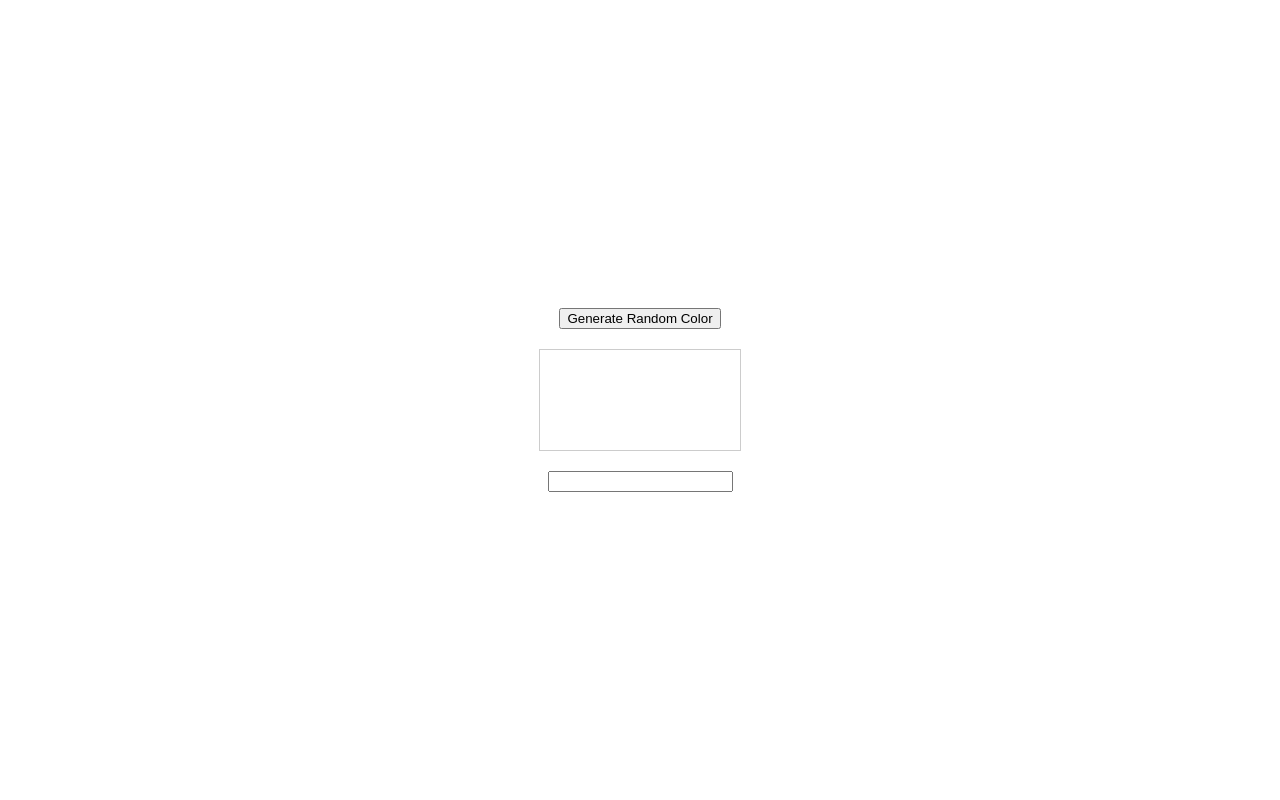
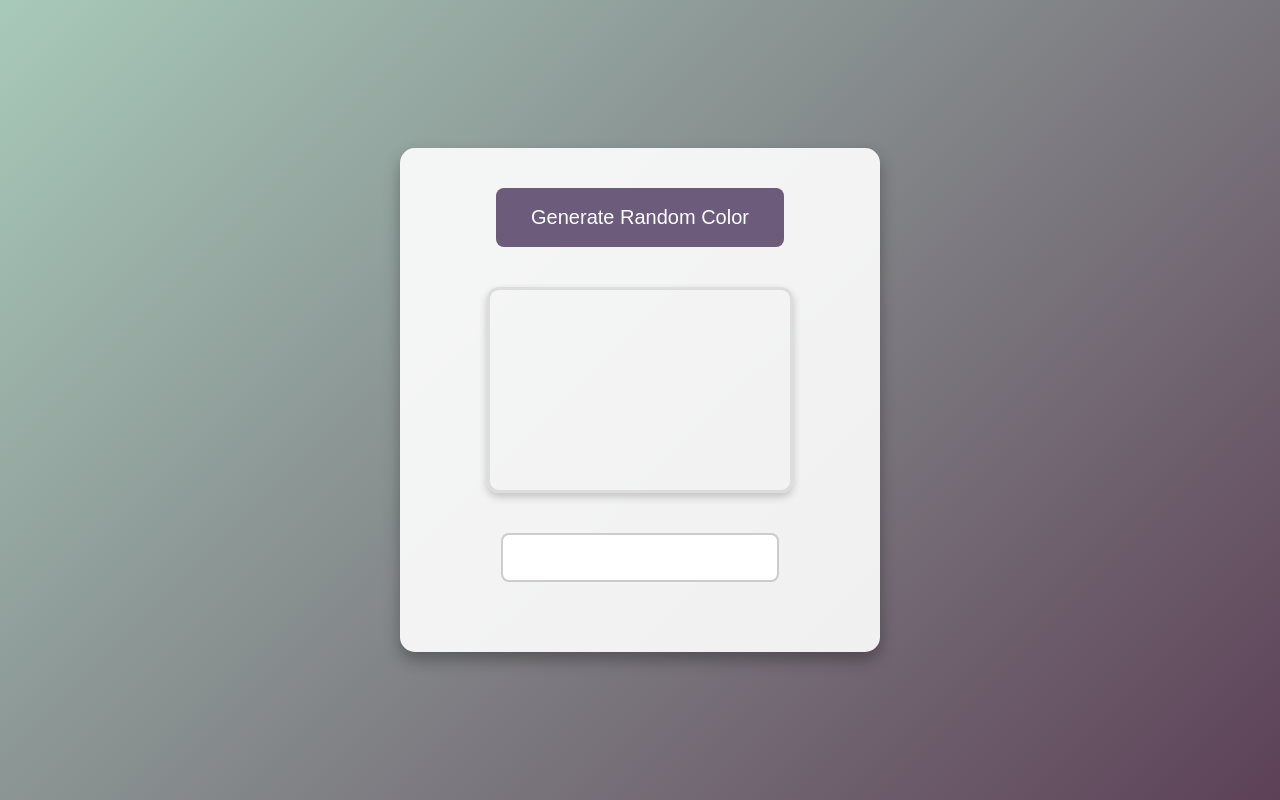
Before and after one commit to mazenAliRushdi/Random-Color-Generator, a plain HTML site: page index.html in a window 1280 px wide. Drawn offline with Linux system fonts and the light colour scheme.

Commit message:
Enhance UI/UX: Improved styling and layout for better user experience

```diff
--- a/style.css
+++ b/style.css
@@ -4,15 +4,70 @@ body {
     align-items: center;
     min-height: 100vh;
     margin: 0;
+    background: linear-gradient(135deg, #A8CABA, #5D4157);
+    font-family: 'Montserrat', sans-serif;
 }
 
 .container {
     text-align: center;
+    background-color: rgba(255, 255, 255, 0.9);
+    padding: 40px;
+    border-radius: 15px;
+    box-shadow: 0 8px 16px rgba(0, 0, 0, 0.3);
+    width: 400px;
+}
+
+#generate-btn {
+    padding: 18px 35px;
+    font-size: 20px;
+    background-color: #6C5B7B;
+    color: white;
+    border: none;
+    border-radius: 8px;
+    cursor: pointer;
+    transition: background-color 0.3s ease, transform 0.2s ease;
+}
+
+#generate-btn:hover {
+    background-color: #554A63;
+    transform: translateY(-3px);
 }
 
 #color-display {
-    width: 200px;
-    height: 100px;
-    margin: 20px auto;
-    border: 1px solid #ccc;
+    width: 300px;
+    height: 200px;
+    margin: 40px auto;
+    border: 3px solid #ddd;
+    border-radius: 12px;
+    box-shadow: 0 4px 8px rgba(0, 0, 0, 0.2);
+    transition: transform 0.3s ease;
 }
+
+#color-display:active {
+    transform: scale(1.05);
+}
+
+#color-code {
+    padding: 12px;
+    font-size: 18px;
+    border: 2px solid #ccc;
+    border-radius: 8px;
+    width: 250px;
+    margin-bottom: 30px;
+}
+
+#copy-btn {
+    padding: 12px 25px;
+    font-size: 18px;
+    background-color: #355C7D;
+    color: white;
+    border: none;
+    border-radius: 8px;
+    cursor: pointer;
+    transition: background-color 0.3s ease, transform 0.2s ease;
+}
+
+#copy-btn:hover {
+    background-color: #2A4B67;
+    transform: translateY(-3px);
+}
```
